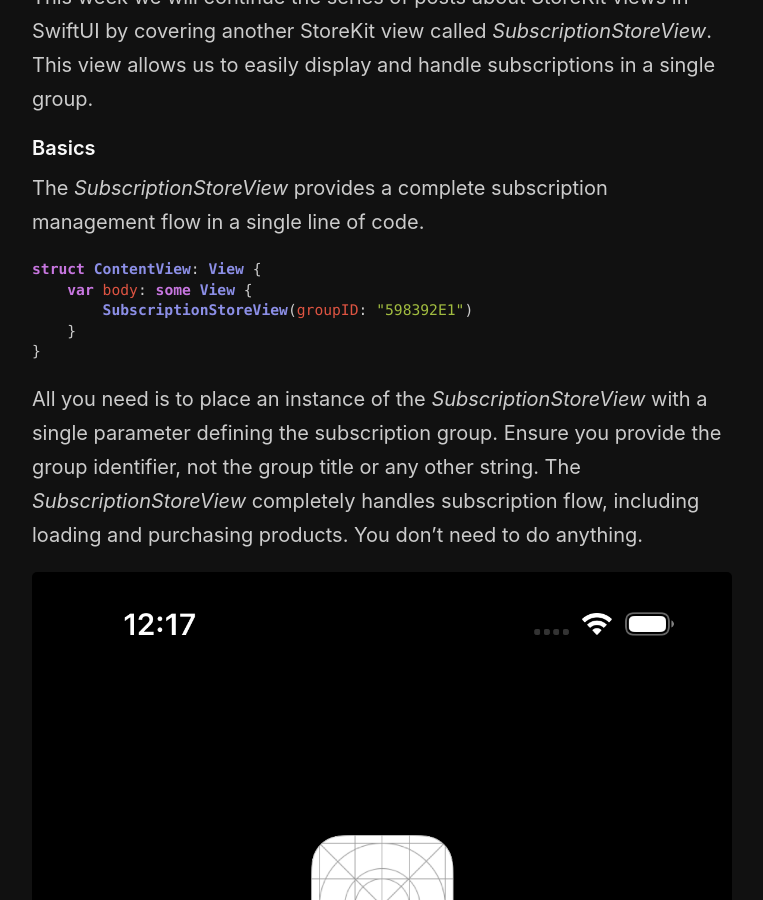
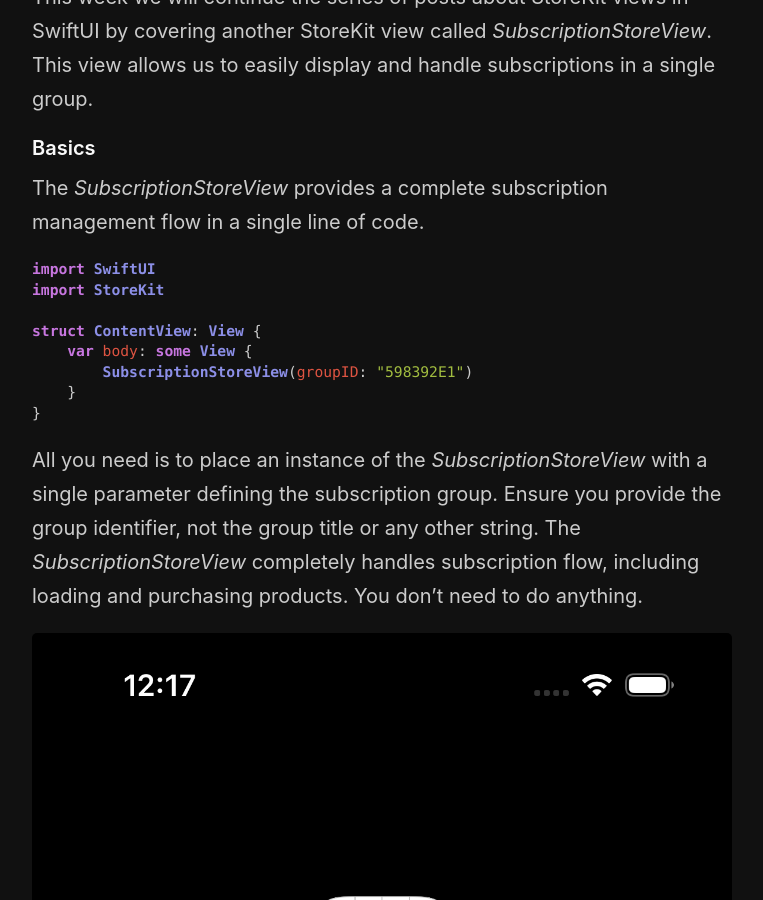
Before and after one commit to mecid/mecid.github.io, a Jekyll site: the page built from _posts/2023-08-23-mastering-storekit2-subscriptionstoreview-in-swiftui.md, in a window 1280 px wide and 900 px high, scrolled down 333 px. Shown: the whole window, without its empty margins (258-1021 px from the left). Built offline with Jekyll 4.4.1, drawn with Linux system fonts in a browser that asks for light colours.

Commit message:
subscription store code example tuned

````diff
--- a/_posts/2023-08-23-mastering-storekit2-subscriptionstoreview-in-swiftui.md
+++ b/_posts/2023-08-23-mastering-storekit2-subscriptionstoreview-in-swiftui.md
@@ -11,6 +11,9 @@
 The *SubscriptionStoreView* provides a complete subscription management flow in a single line of code.
 
 ```swift
+import SwiftUI
+import StoreKit
+
 struct ContentView: View {
     var body: some View {
         SubscriptionStoreView(groupID: "598392E1")
````
